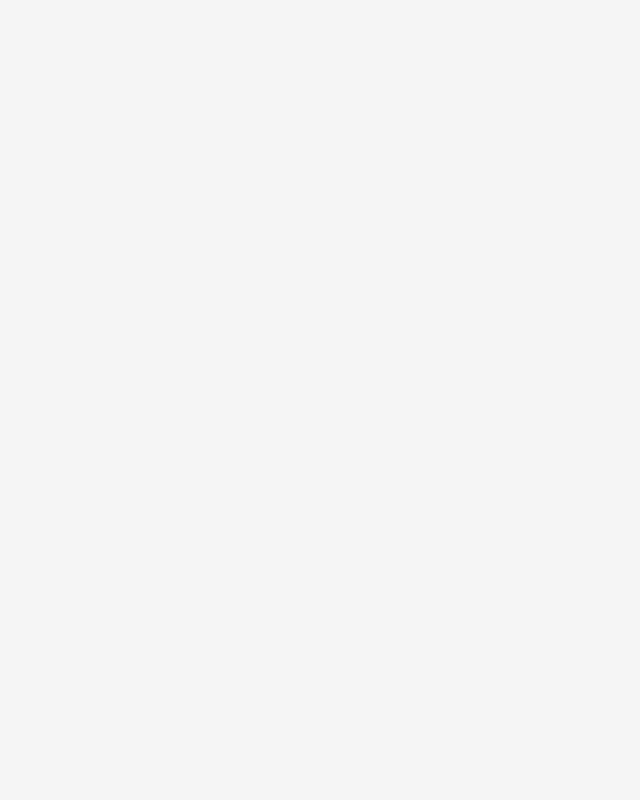
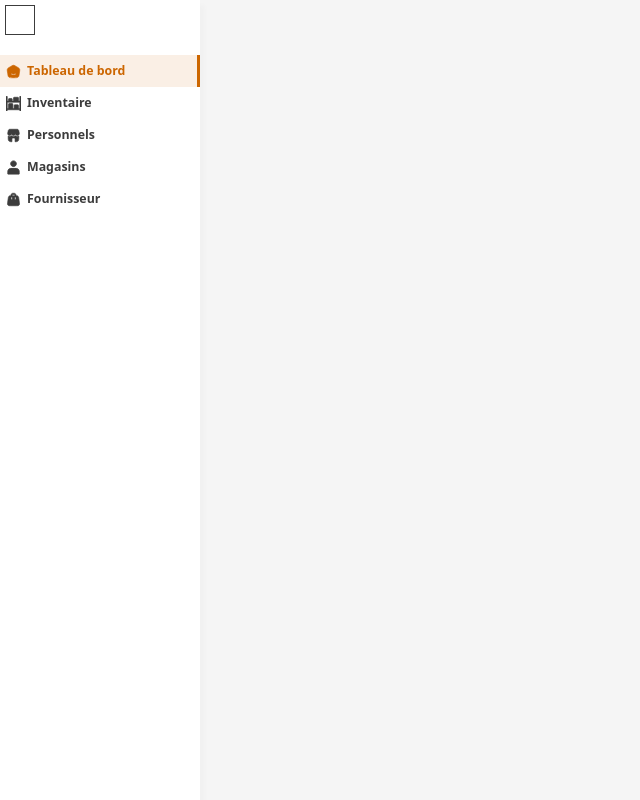
Before and after one commit to vNullptr/gest-stock, a React (Vite) app: page /main in a window 1280 px wide. Before the commit this address had no page. Shown: the whole page, without its empty margins (0-640 px from the left). Built offline with nearby package versions, Linux system fonts and the light colour scheme.

Commit message:
added icons and setup props for navbar to pass down/up data

```diff
--- a/src/App.jsx
+++ b/src/App.jsx
@@ -10,7 +10,7 @@ const App = () => {
 
       <Routes>
         <Route path="/login" element={<Login/>}></Route>
-        <Route path="/dashboard" element={<Dashboard/>}></Route>
+        <Route path="/main" element={<Dashboard/>}></Route>
       </Routes>
 
     </Router>
--- /dev/null
+++ b/src/assets/icons/homeIcon.jsx
@@ -0,0 +1,11 @@
+import React from 'react'
+
+const homeIcon = ({className}) => {
+  return (
+    <svg width="800px" height="800px" viewBox="0 0 24 24" fill="currentColor" stroke="currentColor" xmlns="http://www.w3.org/2000/svg" className={className}>
+        <path fill-rule="evenodd" clip-rule="evenodd" d="M13.1061 22H10.8939C7.44737 22 5.72409 22 4.54903 20.9882C3.37396 19.9764 3.13025 18.2827 2.64284 14.8952L2.36407 12.9579C1.98463 10.3208 1.79491 9.00229 2.33537 7.87495C2.87583 6.7476 4.02619 6.06234 6.32691 4.69181L7.71175 3.86687C9.80104 2.62229 10.8457 2 12 2C13.1543 2 14.199 2.62229 16.2882 3.86687L17.6731 4.69181C19.9738 6.06234 21.1242 6.7476 21.6646 7.87495C22.2051 9.00229 22.0154 10.3208 21.6359 12.9579L21.3572 14.8952C20.8697 18.2827 20.626 19.9764 19.451 20.9882C18.2759 22 16.5526 22 13.1061 22ZM8.39757 15.5532C8.64423 15.2204 9.11395 15.1506 9.44671 15.3973C10.1751 15.9371 11.0542 16.2498 12.0001 16.2498C12.946 16.2498 13.8251 15.9371 14.5535 15.3973C14.8863 15.1506 15.356 15.2204 15.6026 15.5532C15.8493 15.8859 15.7795 16.3557 15.4467 16.6023C14.4743 17.3231 13.2851 17.7498 12.0001 17.7498C10.7151 17.7498 9.5259 17.3231 8.55349 16.6023C8.22072 16.3557 8.15092 15.8859 8.39757 15.5532Z" fill="currentColor"/>
+    </svg>
+  )
+}
+
+export default homeIcon
--- /dev/null
+++ b/src/assets/icons/index.jsx
@@ -0,0 +1,5 @@
+export {default as homeIcon} from "./homeIcon"
+export {default as inventoryIcon} from "./inventoryIcon"
+export {default as shopIcon} from "./shopIcon"
+export {default as userIcon} from "./userIcon"
+export {default as supplierIcon} from "./supplierIcon"
--- /dev/null
+++ b/src/assets/icons/inventoryIcon.jsx
@@ -0,0 +1,18 @@
+import React from 'react'
+
+const inventoryIcon = ({className}) => {
+  return (
+    <svg width="800px" height="800px" viewBox="0 0 24 24" id="meteor-icon-kit__solid-inventory" fill="currentColor" stroke="currentColor" xmlns="http://www.w3.org/2000/svg" className={className}>
+        <g clip-path="url(#clip0_525_127)">
+            <path fill-rule="evenodd" clip-rule="evenodd" d="M1 0C1.55228 0 2 0.447715 2 1V8H5C4.44772 8 4 7.55228 4 7V5C4 4.44772 4.44772 4 5 4H9C9.55228 4 10 4.44772 10 5V7C10 7.55228 9.55228 8 9 8H13C12.4477 8 12 7.55228 12 7V3C12 2.44772 12.4477 2 13 2H19C19.5523 2 20 2.44772 20 3V7C20 7.55228 19.5523 8 19 8H22V1C22 0.447715 22.4477 0 23 0C23.5523 0 24 0.447715 24 1V23C24 23.5523 23.5523 24 23 24C22.4477 24 22 23.5523 22 23V22H2V23C2 23.5523 1.55228 24 1 24C0.447715 24 0 23.5523 0 23V1C0 0.447715 0.447715 0 1 0ZM22 20H19C19.5523 20 20 19.5523 20 19V15C20 14.4477 19.5523 14 19 14H14C13.4477 14 13 14.4477 13 15V19C13 19.5523 13.4477 20 14 20H10C10.5523 20 11 19.5523 11 19V13C11 12.4477 10.5523 12 10 12H5C4.44772 12 4 12.4477 4 13V19C4 19.5523 4.44772 20 5 20H2V10H22V20Z" fill="currentColor"/>
+        </g>
+        <defs>
+            <clipPath id="clip0_525_127">
+            <rect width="24" height="24" fill="white"/>
+            </clipPath>
+        </defs>
+    </svg>
+  )
+}
+
+export default inventoryIcon
--- /dev/null
+++ b/src/assets/icons/shopIcon.jsx
@@ -0,0 +1,12 @@
+import React from 'react'
+
+const shopIcon = ({className}) => {
+  return (
+    <svg width="800px" height="800px" viewBox="0 0 24 24" fill="currentColor" stroke="currentColor" xmlns="http://www.w3.org/2000/svg" className={className}>
+        <path d="M3.77791 3.65484C3.59687 4.01573 3.50783 4.46093 3.32975 5.35133L2.73183 8.34093C2.35324 10.2339 3.8011 12 5.73155 12C7.30318 12 8.61911 10.8091 8.77549 9.24527L8.8445 8.55515C8.68141 10.4038 10.1385 12 11.9998 12C13.8737 12 15.338 10.382 15.1515 8.51737L15.2245 9.24527C15.3809 10.8091 16.6968 12 18.2685 12C20.1989 12 21.6468 10.2339 21.2682 8.34093L20.6703 5.35133C20.4922 4.46095 20.4031 4.01573 20.2221 3.65484C19.8406 2.89439 19.1542 2.33168 18.3337 2.10675C17.9443 2 17.4903 2 16.5823 2H14.4998H7.41771C6.50969 2 6.05567 2 5.66628 2.10675C4.84579 2.33168 4.15938 2.89439 3.77791 3.65484Z" fill="currentColor"/>
+        <path d="M18.2685 13.5C19.0856 13.5 19.8448 13.2876 20.5 12.9189V14C20.5 17.7712 20.5 19.6568 19.3284 20.8284C18.3853 21.7715 16.9796 21.9554 14.5 21.9913V18.5C14.5 17.5654 14.5 17.0981 14.299 16.75C14.1674 16.522 13.978 16.3326 13.75 16.201C13.4019 16 12.9346 16 12 16C11.0654 16 10.5981 16 10.25 16.201C10.022 16.3326 9.83261 16.522 9.70096 16.75C9.5 17.0981 9.5 17.5654 9.5 18.5V21.9913C7.02043 21.9554 5.61466 21.7715 4.67157 20.8284C3.5 19.6568 3.5 17.7712 3.5 14V12.9189C4.15524 13.2876 4.91439 13.5 5.73157 13.5C6.92864 13.5 8.02617 13.0364 8.84435 12.2719C9.67168 13.0321 10.7765 13.5 11.9998 13.5C13.2232 13.5 14.3281 13.032 15.1555 12.2717C15.9737 13.0363 17.0713 13.5 18.2685 13.5Z" fill="currentColor"/>
+    </svg>
+  )
+}
+
+export default shopIcon
--- /dev/null
+++ b/src/assets/icons/supplierIcon.jsx
@@ -0,0 +1,11 @@
+import React from 'react'
+
+const supplierIcon = ({className}) => {
+  return (
+    <svg width="800px" height="800px" viewBox="0 0 24 24" fill="currentColor" stroke="currentColor" xmlns="http://www.w3.org/2000/svg" className={className}>
+        <path fill-rule="evenodd" clip-rule="evenodd" d="M11 2C9.34315 2 8 3.34315 8 5V6.00038C7.39483 6.00219 6.86113 6.01237 6.41261 6.06902C5.8235 6.14344 5.25718 6.31027 4.76902 6.73364C4.28087 7.15702 4.03562 7.69406 3.87865 8.26672C3.73286 8.79855 3.63761 9.46561 3.52795 10.2335L3.51947 10.2929L2.65222 16.3636C2.50907 17.3653 2.38687 18.2204 2.38563 18.9086C2.38431 19.6412 2.51592 20.3617 3.03969 20.9656C3.56347 21.5695 4.25813 21.8017 4.98354 21.904C5.66496 22.0001 6.52877 22.0001 7.54064 22H16.4594C17.4713 22.0001 18.3351 22.0001 19.0165 21.904C19.7419 21.8017 20.4366 21.5695 20.9604 20.9656C21.4842 20.3617 21.6158 19.6412 21.6144 18.9086C21.6132 18.2204 21.491 17.3653 21.3478 16.3635L20.4721 10.2335C20.3625 9.46561 20.2672 8.79855 20.1214 8.26672C19.9645 7.69406 19.7192 7.15702 19.2311 6.73364C18.7429 6.31027 18.1766 6.14344 17.5875 6.06902C17.1389 6.01237 16.6052 6.00219 16 6.00038V5C16 3.34315 14.6569 2 13 2H11ZM14 6V5C14 4.44772 13.5523 4 13 4H11C10.4477 4 10 4.44772 10 5V6L14 6ZM9 8C9.55228 8 10 8.44772 10 9V11C10 11.5523 9.55228 12 9 12C8.44772 12 8 11.5523 8 11V9C8 8.44772 8.44772 8 9 8ZM16 9C16 8.44772 15.5523 8 15 8C14.4477 8 14 8.44772 14 9V11C14 11.5523 14.4477 12 15 12C15.5523 12 16 11.5523 16 11V9Z" fill="currentColor"/>
+    </svg>
+  )
+}
+
+export default supplierIcon
--- /dev/null
+++ b/src/assets/icons/userIcon.jsx
@@ -0,0 +1,12 @@
+import React from 'react'
+
+const userIcon = ({className}) => {
+  return (
+    <svg width="800px" height="800px" viewBox="0 0 16 16" fill="currentColor" stroke="currentColor" xmlns="http://www.w3.org/2000/svg" className={className}>
+        <path d="M8 7C9.65685 7 11 5.65685 11 4C11 2.34315 9.65685 1 8 1C6.34315 1 5 2.34315 5 4C5 5.65685 6.34315 7 8 7Z" fill="currentColor"/>
+        <path d="M14 12C14 10.3431 12.6569 9 11 9H5C3.34315 9 2 10.3431 2 12V15H14V12Z" fill="currentColor"/>
+    </svg>
+  )
+}
+
+export default userIcon
--- a/src/components/Navbar.jsx
+++ b/src/components/Navbar.jsx
@@ -1,20 +1,25 @@
 import React, { useState } from 'react'
 
-const Navbar = () => {
-    const pages = ["Tableau de bord", "Inventaire", "Personnels", "Magasins", "Fournisseurs"]
-    const [Selected, setSelected] = useState(0)
+const Navbar = (props) => {
+
+    const [Selected, setSelected] = useState(props.page)
+
+    const clickHandler = (i) => {
+        setSelected(i)
+        props.changePage(Selected)
+    }
 
   return (
     <div className="bg-white min-h-screen min-w-[200px] shadow-[5px_5px_5px_rgba(0,0,0,0.02)]">
         <div className="border-1 border-[rgb(60,60,60)] w-[30px] h-[30px] mb-[20px] m-[5px]"></div>
-        {pages.map((e, index) => {
-            console.log(index)
-            console.log(index === Selected)
+        {props.pageList.map((e, index) => {
+            const Icon = e.icon
             return (
             <div key={index}
+            onClick={()=>{clickHandler(index)}}
             className={`flex flex-row items-center h-[32px] w-full pl-1.5 text-[15px] font-semibold cursor-pointer ${ Selected == index && "bg-[rgba(204,102,0,0.1)] [&>a]:text-[rgba(204,102,0,1)] [&>div]:border-[rgba(204,102,0,1)]"} hover:[&>div]:border-[rgba(204,102,0,1)] hover:[&>a]:text-[rgba(204,102,0,1)] hover:bg-[rgba(204,102,0,0.08)] backdrop-blur-xs transition-all duration-100`}>
-                <div className="w-[12px] h-[12px] mx-[5px] border border-[rgb(60,60,60)] inline-block"></div>
-                <a className="text-[.825em] font-[14px] text-[rgb(60,60,60)]">{e}</a>
+                <Icon className={`w-[15px] h-[15px] mr-1.5 text-[rgb(60,60,60)] ${ Selected == index && "text-[rgba(204,102,0,1)]"}`}/>
+                <a className="text-[.825em] font-[14px] text-[rgb(60,60,60)]">{e.name}</a>
                 {Selected == index && (
                     <span className="bg-[rgba(204,102,0,1)] w-[3px] h-full ml-auto"></span>
                 )}
--- a/src/pages/Dashboard.jsx
+++ b/src/pages/Dashboard.jsx
@@ -1,10 +1,23 @@
-import React from 'react'
+import React, { useState } from 'react'
 import Navbar from '../components/Navbar'
+import {homeIcon, inventoryIcon, shopIcon, userIcon, supplierIcon} from '../assets/icons/index'
 
 const Dashboard = () => {
+
+  const [currentPage, setcurrentPage] = useState(0)
+    const pages = [
+    {name:"Tableau de bord", icon:homeIcon},
+    {name:"Inventaire", icon:inventoryIcon},
+    {name:"Personnels", icon:shopIcon},
+    {name:"Magasins", icon:userIcon},
+    {name:"Fournisseur", icon:supplierIcon},
+    ]
+
+
   return (
     <div className="flex flex-row">
-        <Navbar/>
+      <homeIcon/>
+      <Navbar pageList={pages} page={currentPage} changePage={setcurrentPage} />
     </div>
   )
 }
```
Also changed, not shown: 1 other file (tests, documents, lock files or other folders).
